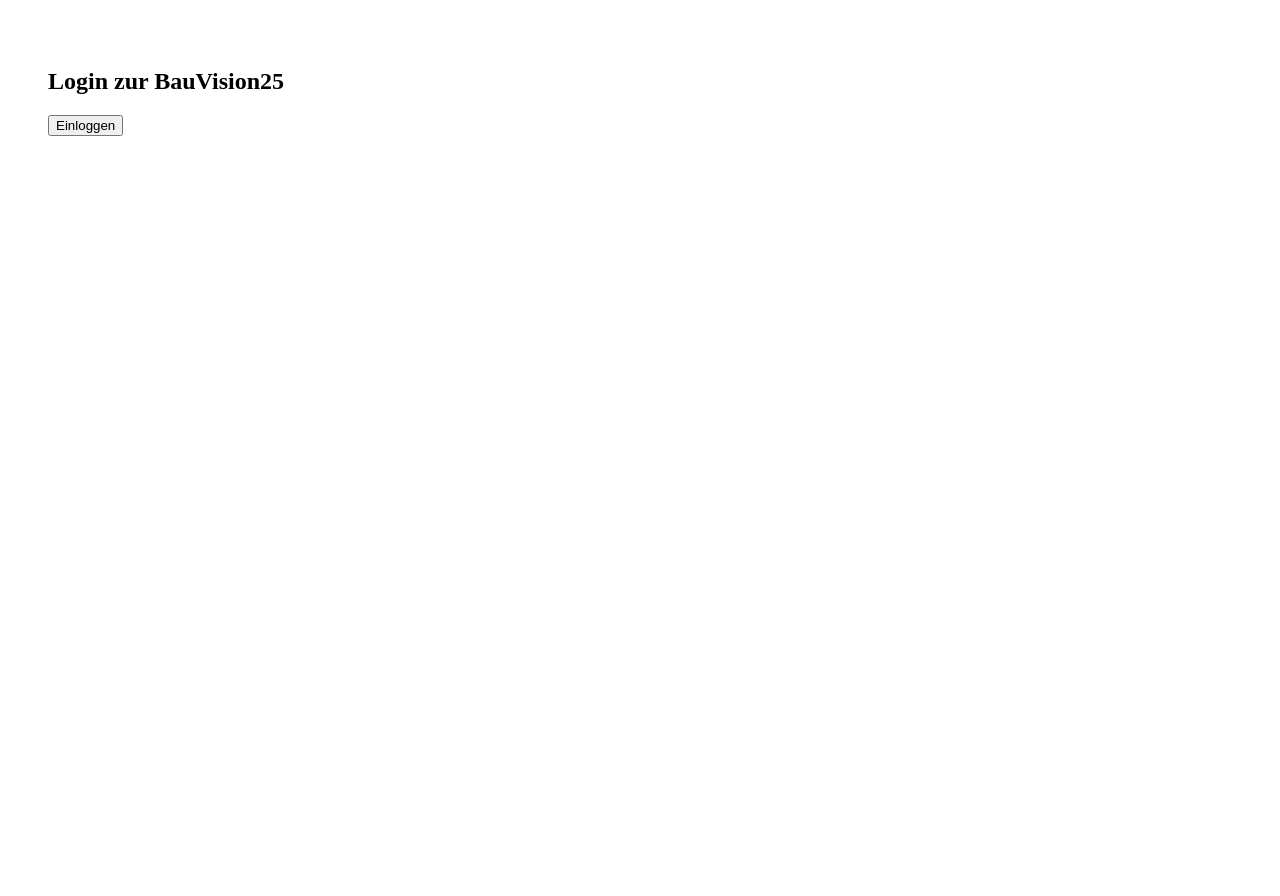
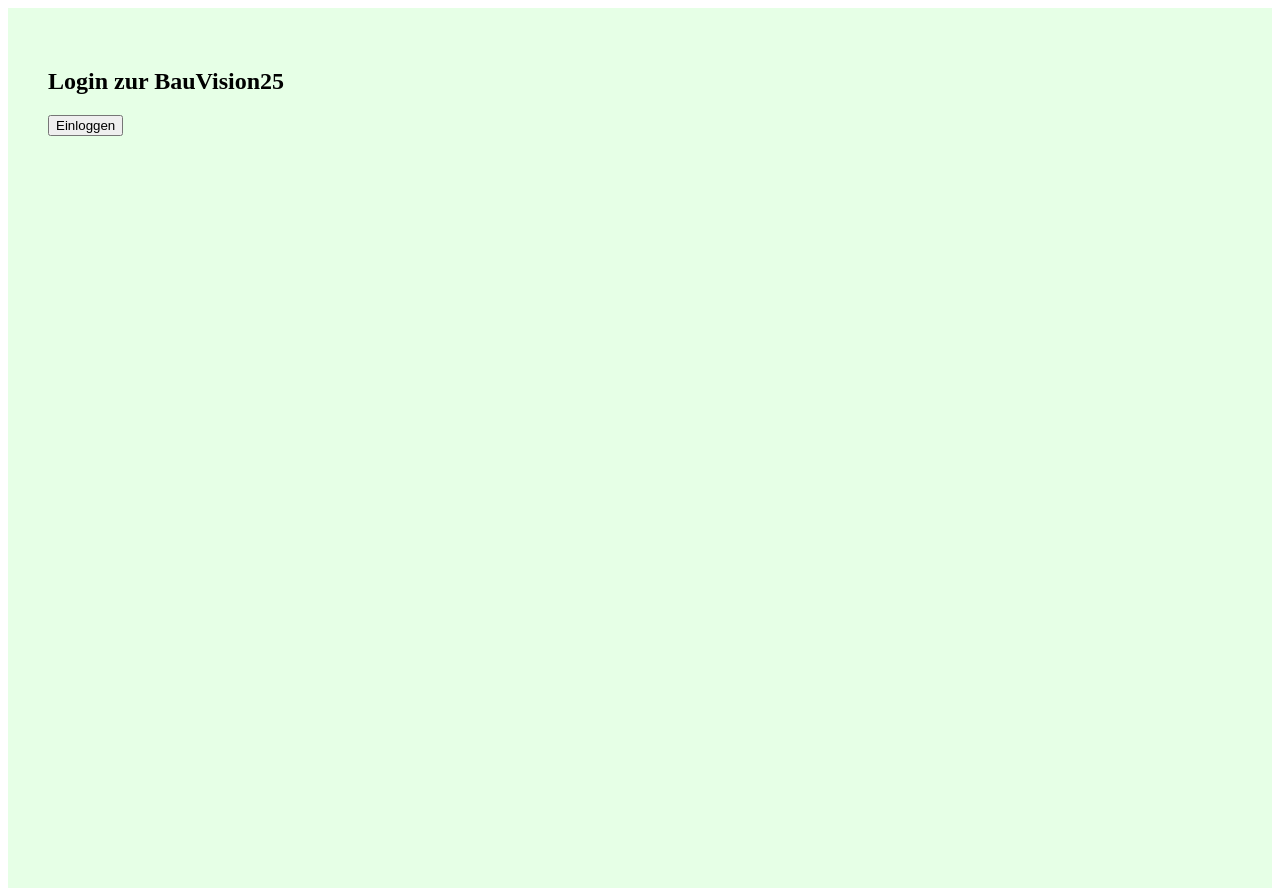
Before and after one commit to Nico2365/BauVision25, a React (Vite) app: page / in a window 1280 px wide. Before the commit the page ends 800 px from the top, so only its background shows below. Built offline with nearby package versions, Linux system fonts and the light colour scheme.

Commit message:
Update App.jsx

```diff
--- a/src/App.jsx
+++ b/src/App.jsx
@@ -42,7 +42,7 @@
 
   if (!user) {
     return (
-      <div style={{ padding: 40 }}>
+      <div style={{ padding: 40, backgroundColor: "#e6ffe6", minHeight: "100vh" }}>
         <h2>Login zur BauVision25</h2>
         <button onClick={login}>Einloggen</button>
       </div>
```
